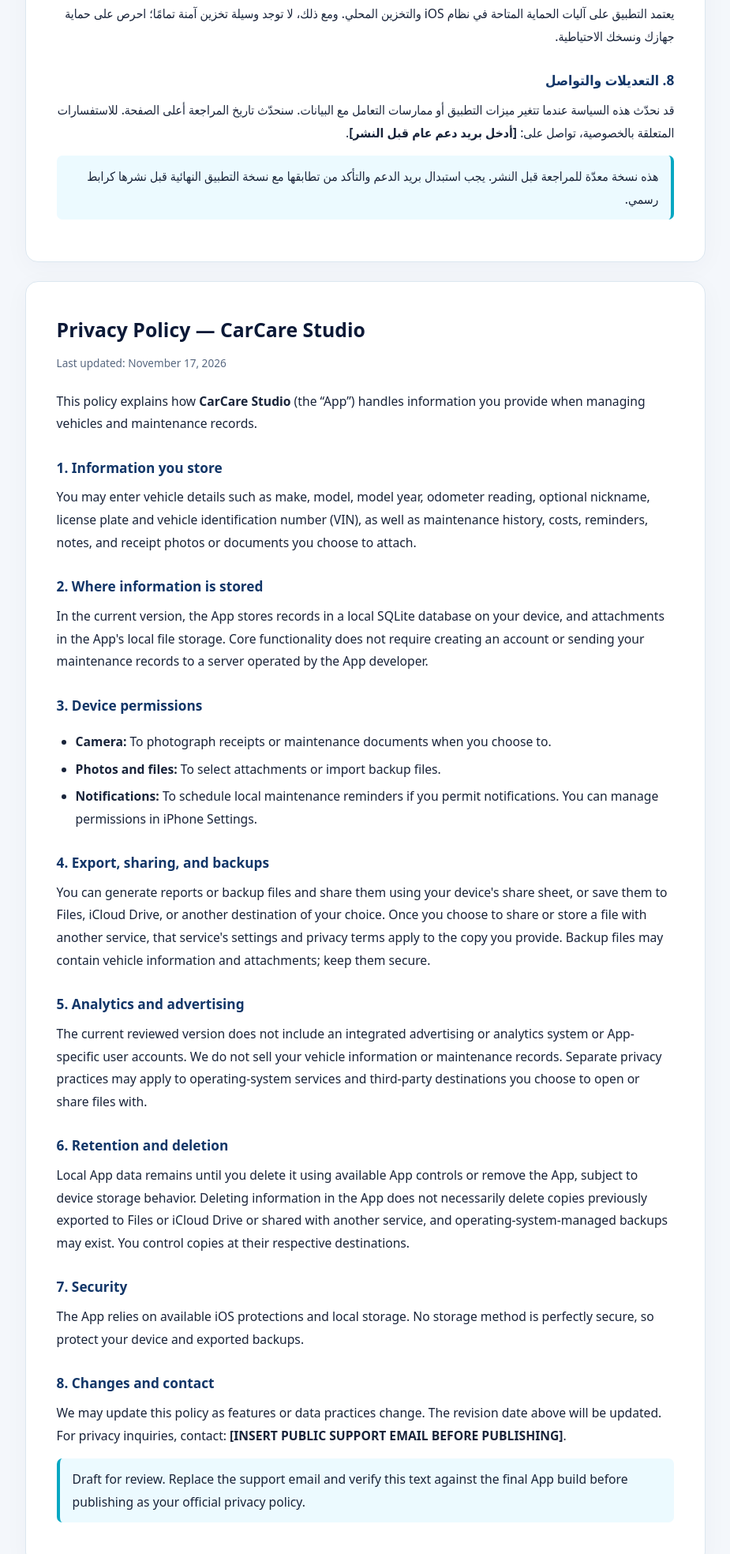
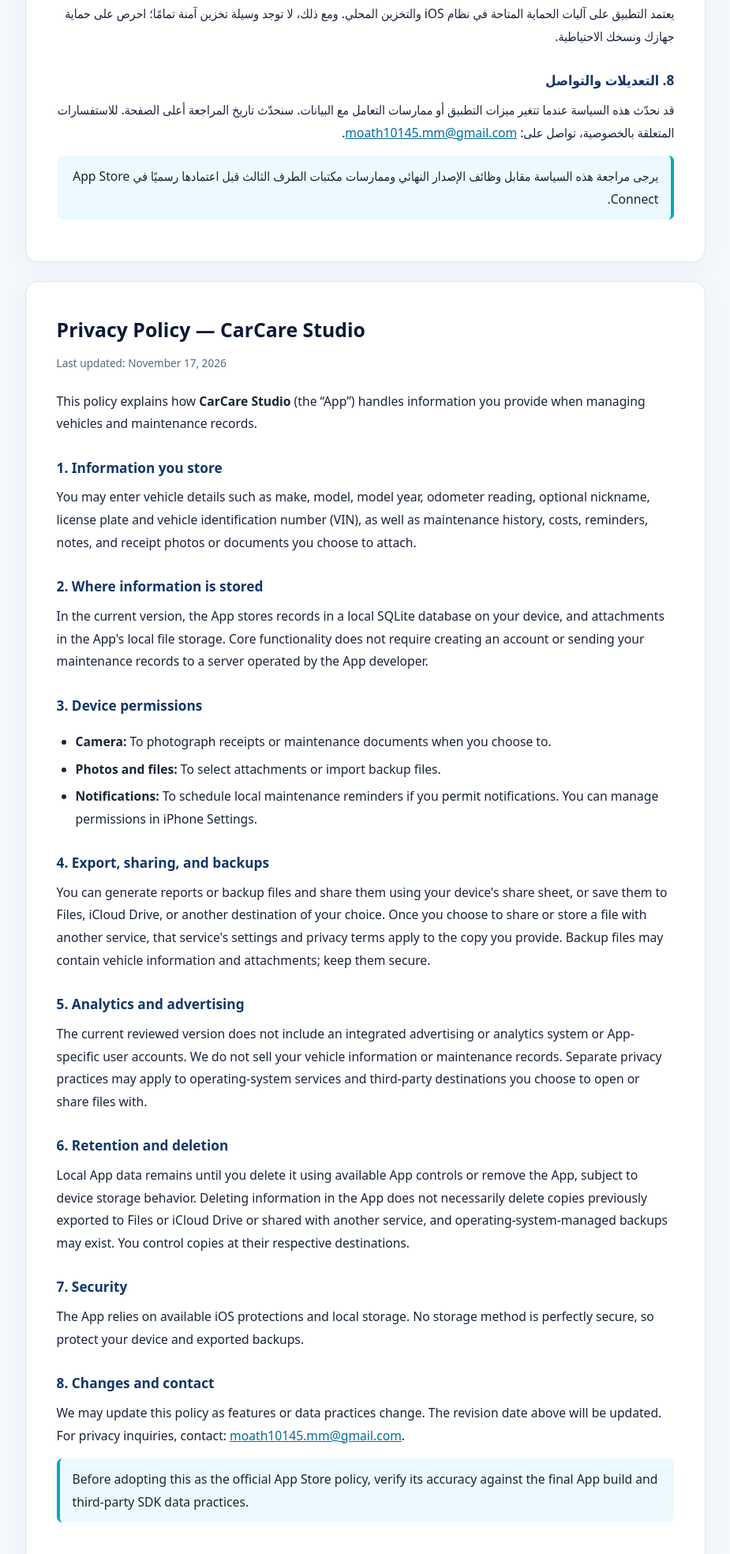
Before and after one commit to moath10145mm/carcarestudio-privacy, a plain HTML site: page index.html in a window 1280 px wide. Shown: the part 1509-3477 px from the top of the page at 79% size, without its empty margins (177-1102 px from the left). Drawn offline with Linux system fonts and the light colour scheme.

Commit message:
Add files via upload

```diff
--- a/index.html
+++ b/index.html
@@ -36,8 +36,8 @@ h2{font-size:1.55rem;color:var(--navy);margin:0 0 .4rem}h3{font-size:1.08rem;col
 <h3>7. الأمان</h3>
 <p>يعتمد التطبيق على آليات الحماية المتاحة في نظام iOS والتخزين المحلي. ومع ذلك، لا توجد وسيلة تخزين آمنة تمامًا؛ احرص على حماية جهازك ونسخك الاحتياطية.</p>
 <h3>8. التعديلات والتواصل</h3>
-<p>قد نحدّث هذه السياسة عندما تتغير ميزات التطبيق أو ممارسات التعامل مع البيانات. سنحدّث تاريخ المراجعة أعلى الصفحة. للاستفسارات المتعلقة بالخصوصية، تواصل على: <strong>[أدخل بريد دعم عام قبل النشر]</strong>.</p>
-<p class="notice">هذه نسخة معدّة للمراجعة قبل النشر. يجب استبدال بريد الدعم والتأكد من تطابقها مع نسخة التطبيق النهائية قبل نشرها كرابط رسمي.</p>
+<p>قد نحدّث هذه السياسة عندما تتغير ميزات التطبيق أو ممارسات التعامل مع البيانات. سنحدّث تاريخ المراجعة أعلى الصفحة. للاستفسارات المتعلقة بالخصوصية، تواصل على: <a href="mailto:moath10145.mm@gmail.com">moath10145.mm@gmail.com</a>.</p>
+<p class="notice">يرجى مراجعة هذه السياسة مقابل وظائف الإصدار النهائي وممارسات مكتبات الطرف الثالث قبل اعتمادها رسميًا في App Store Connect.</p>
 </article>
 <article id="english" class="en" lang="en">
 <h2>Privacy Policy — CarCare Studio</h2><p class="meta">Last updated: November 17, 2026</p>
@@ -57,7 +57,7 @@ h2{font-size:1.55rem;color:var(--navy);margin:0 0 .4rem}h3{font-size:1.08rem;col
 <h3>7. Security</h3>
 <p>The App relies on available iOS protections and local storage. No storage method is perfectly secure, so protect your device and exported backups.</p>
 <h3>8. Changes and contact</h3>
-<p>We may update this policy as features or data practices change. The revision date above will be updated. For privacy inquiries, contact: <strong>[INSERT PUBLIC SUPPORT EMAIL BEFORE PUBLISHING]</strong>.</p>
-<p class="notice">Draft for review. Replace the support email and verify this text against the final App build before publishing as your official privacy policy.</p>
+<p>We may update this policy as features or data practices change. The revision date above will be updated. For privacy inquiries, contact: <a href="mailto:moath10145.mm@gmail.com">moath10145.mm@gmail.com</a>.</p>
+<p class="notice">Before adopting this as the official App Store policy, verify its accuracy against the final App build and third-party SDK data practices.</p>
 </article>
 </main><footer>© 2026 CarCare Studio · Privacy Policy / سياسة الخصوصية</footer></body></html>
```
